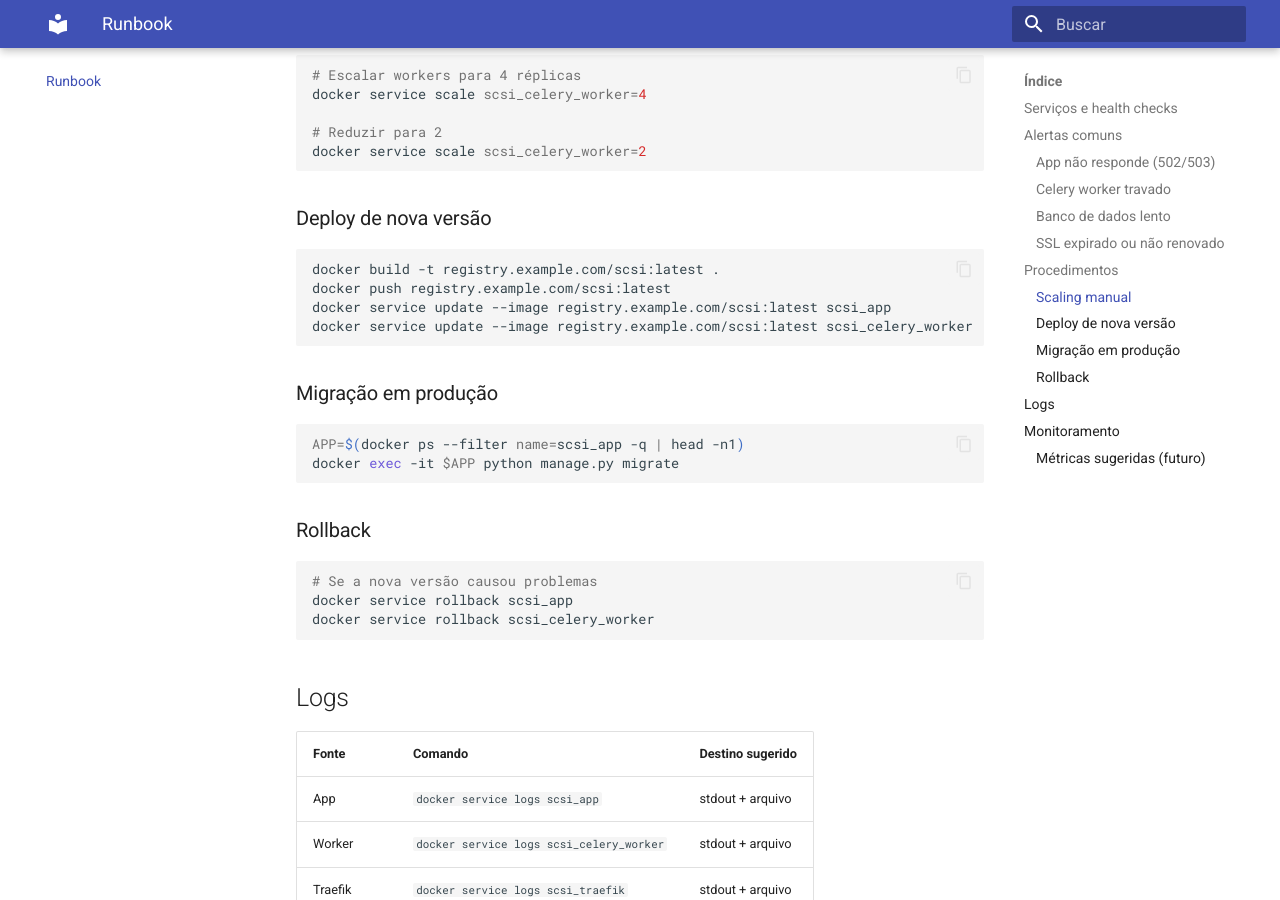
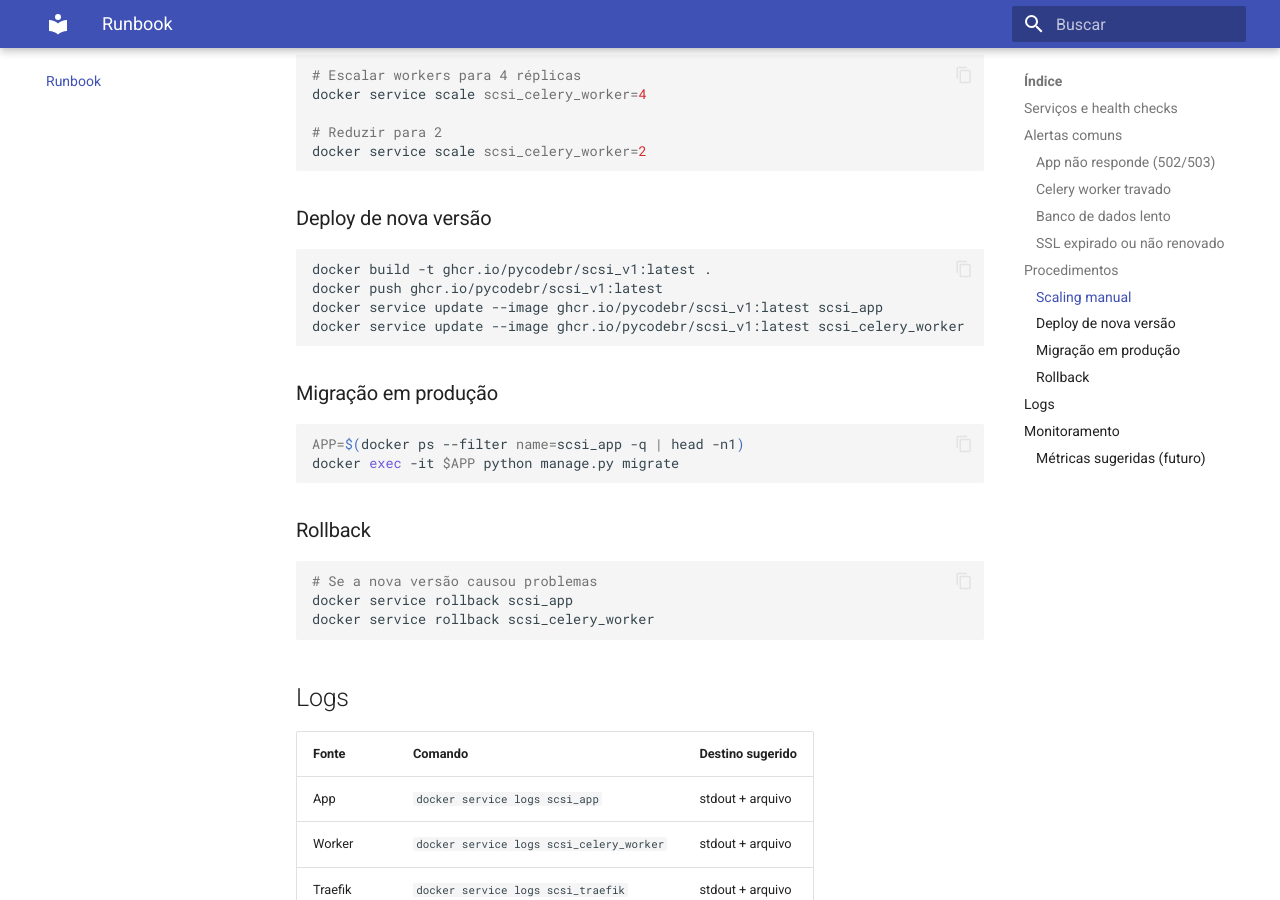
Before and after one commit to pycodebr/scsi_v1, an MkDocs documentation site: the page built from docs/runbook.md, in a window 1280 px wide and 900 px high, scrolled down 1657 px. Built offline with MkDocs 1.6.1 and Material for MkDocs 9.7.7, drawn with Linux system fonts in a browser that asks for light colours.

Commit message:
alter stack deploy

````diff
--- a/docker-stack.yml
+++ b/docker-stack.yml
@@ -81,7 +81,7 @@ services:
           memory: 64M
 
   app:
-    image: registry.example.com/scsi:latest
+    image: ghcr.io/pycodebr/scsi_v1:latest
     command: gunicorn core.wsgi:application --bind 0.0.0.0:8000 --workers 4 --timeout 120 --graceful-timeout 30
     environment:
       RUN_MIGRATIONS: "1"
@@ -133,7 +133,7 @@ services:
       - scsi_v1_internal
 
   celery_worker:
-    image: registry.example.com/scsi:latest
+    image: ghcr.io/pycodebr/scsi_v1:latest
     command: celery -A core worker -l info
     env_file: .env
     volumes:
@@ -144,7 +144,7 @@ services:
       replicas: 2
 
   celery_beat:
-    image: registry.example.com/scsi:latest
+    image: ghcr.io/pycodebr/scsi_v1:latest
     command: celery -A core beat -l info --scheduler django_celery_beat.schedulers:DatabaseScheduler
     env_file: .env
     networks:
--- a/docs/runbook.md
+++ b/docs/runbook.md
@@ -53,10 +53,10 @@ docker service scale scsi_celery_worker=2
 ### Deploy de nova versão
 
 ```bash
-docker build -t registry.example.com/scsi:latest .
-docker push registry.example.com/scsi:latest
-docker service update --image registry.example.com/scsi:latest scsi_app
-docker service update --image registry.example.com/scsi:latest scsi_celery_worker
+docker build -t ghcr.io/pycodebr/scsi_v1:latest .
+docker push ghcr.io/pycodebr/scsi_v1:latest
+docker service update --image ghcr.io/pycodebr/scsi_v1:latest scsi_app
+docker service update --image ghcr.io/pycodebr/scsi_v1:latest scsi_celery_worker
 ```
 
 ### Migração em produção
````
Also changed, not shown: PRD.md (+9 -9 lines), docs/celery-tasks.md (+2 -2 lines), docs/deploy.md (+6 -6 lines), report-security.md (+1 -1 lines), 1 other file.
